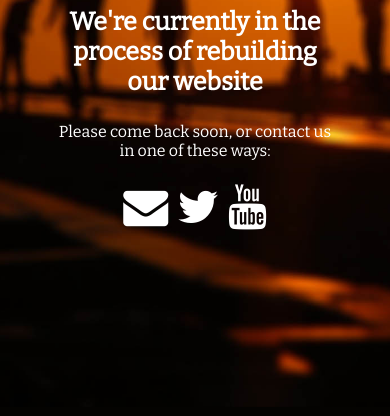
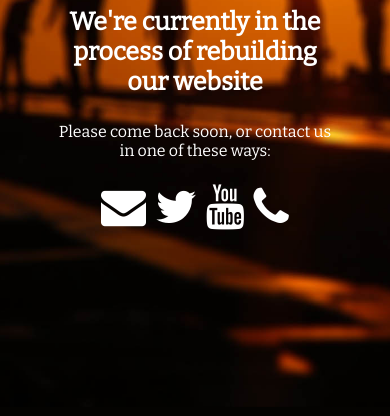
Before and after one commit to OffBlockFilms/offblockfilms.github.io, a plain HTML site: page index.html in a window 390 px wide. Shown: the part 372-788 px from the top of the page. Drawn offline with nearby package versions, Linux system fonts and the light colour scheme.

Commit message:
Added telephone number

```diff
--- a/index.html
+++ b/index.html
@@ -15,6 +15,7 @@
         <a href='&#109;&#097;&#105;&#108;&#116;&#111;:&#105;&#110;&#102;&#111;&#064;&#111;&#102;&#102;&#098;&#108;&#111;&#099;&#107;&#102;&#105;&#108;&#109;&#115;&#046;&#099;&#111;&#109;' target="_blank"><div class="fa fa-envelope"></div></a>
         <a href="https://twitter.com/offblockfilms" target="_blank"><div class="fa fa-twitter"></div></a>
         <a href="https://youtube.com/offblockfilms" target="_blank"><div class="fa fa-youtube"></div></a>
+        <a href="tel:2092023799"><div class="fa fa-phone"></div></a>
       </div>
     </div>
   </body>
```
